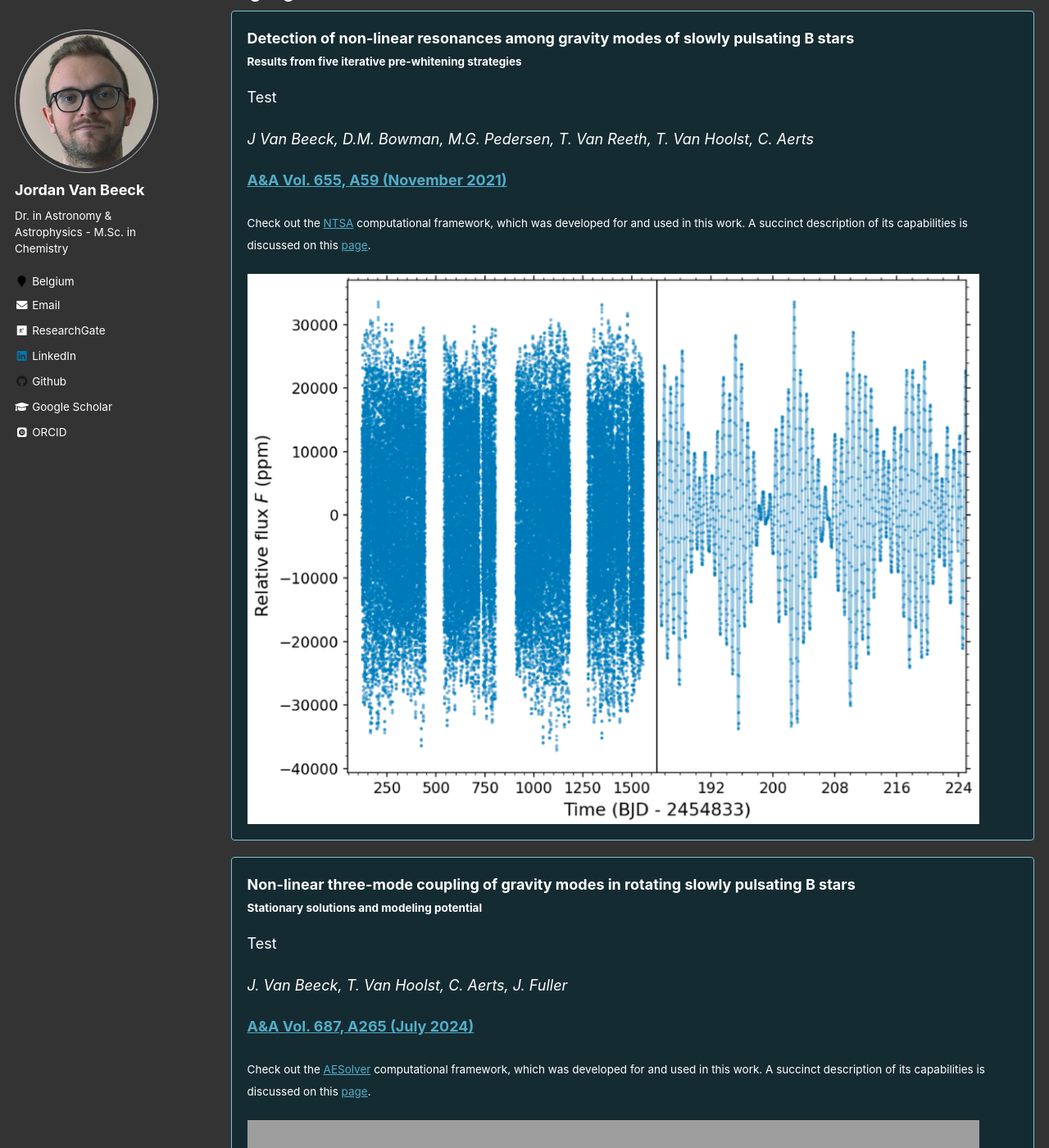
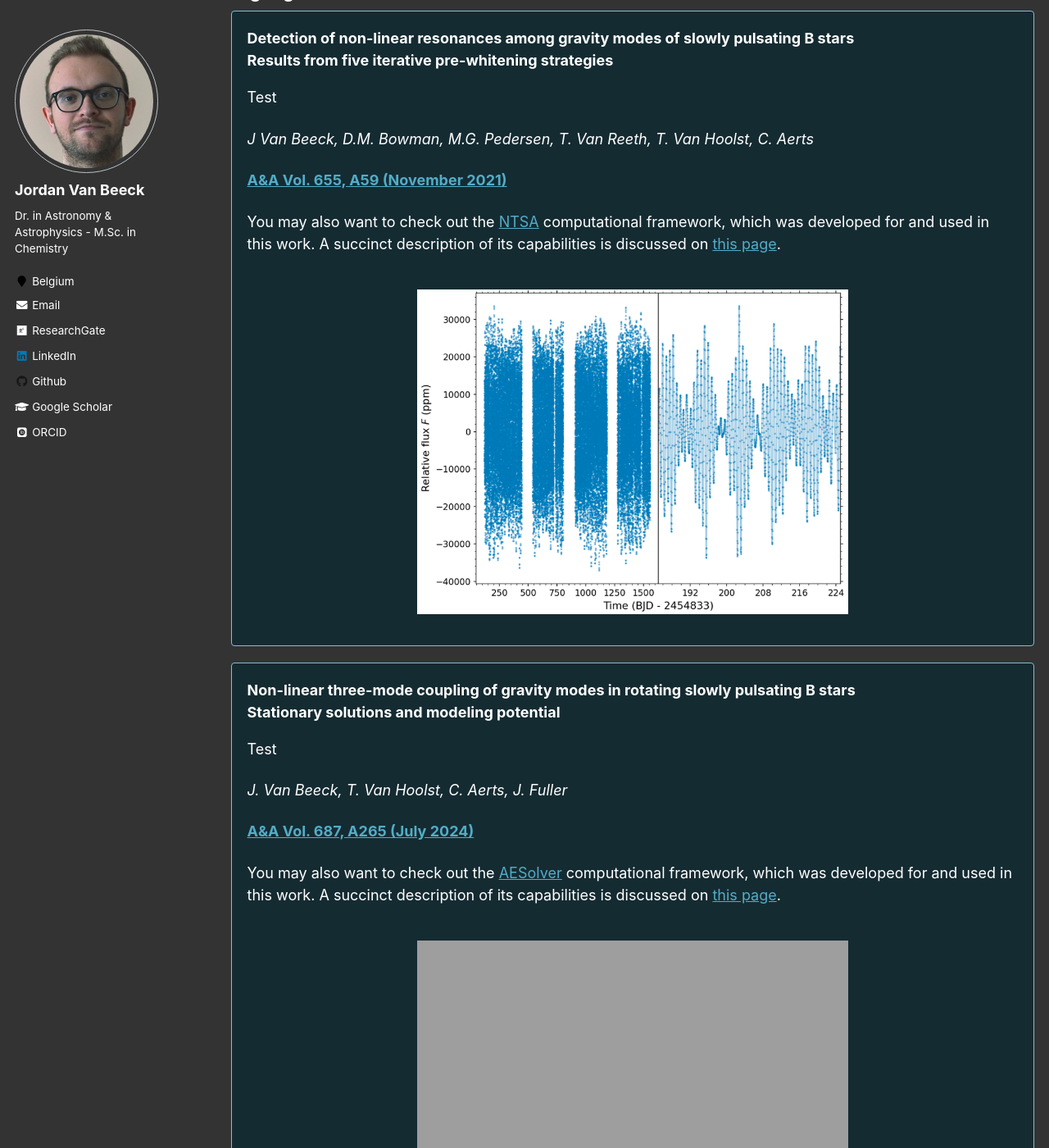
Before and after one commit to JVB11/jvb11.github.io, a Jekyll site: the page built from _pages/publications.md, in a window 1280 px wide and 1400 px high, scrolled down 216 px. Shown: the whole window at 82% size. Built offline with Jekyll 4.4.1, drawn with Linux system fonts in a browser that asks for light colours; some web fonts are replaced.

Commit message:
image styling in publication highlights

```diff
--- a/_data/publication_highlights.yml
+++ b/_data/publication_highlights.yml
@@ -6,7 +6,7 @@
   link:
     url: https://www.aanda.org/articles/aa/full_html/2021/11/aa41572-21/aa41572-21.html
     display: A&A Vol. 655, A59 (November 2021)
-  news: Check out the <a href="https://github.com/JVB11/NTSA">NTSA</a> computational framework, which was developed for and used in this work. A succinct description of its capabilities is discussed on this [page]({{ base_path }}/software/NTSA).
+  news: You may also want to check out the <a href="https://github.com/JVB11/NTSA">NTSA</a> computational framework, which was developed for and used in this work. A succinct description of its capabilities is discussed on [this page]({{ base_path }}/software/NTSA).
 
 - title: "Non-linear three-mode coupling of gravity modes in rotating slowly pulsating B stars"
   subtitle: "Stationary solutions and modeling potential"
@@ -16,4 +16,4 @@
   link:
     url: https://www.aanda.org/articles/aa/full_html/2024/07/aa48369-23/aa48369-23.html
     display: A&A Vol. 687, A265 (July 2024)
-  news: Check out the <a href="https://github.com/JVB11/AESolver">AESolver</a> computational framework, which was developed for and used in this work. A succinct description of its capabilities is discussed on this [page]({{ base_path }}/software/AESolver).
+  news: You may also want to check out the <a href="https://github.com/JVB11/AESolver">AESolver</a> computational framework, which was developed for and used in this work. A succinct description of its capabilities is discussed on [this page]({{ base_path }}/software/AESolver).
--- a/_pages/publications.md
+++ b/_pages/publications.md
@@ -19,12 +19,12 @@ author_profile: true
 
 <div class="col-sm-6 clearfix">
   <div class="well">
-    <pubtit>{{ publi.title }}<br><small>{{ publi.subtitle }}</small></pubtit>
+    <pubtit>{{ publi.title }}<br>{{ publi.subtitle }}</pubtit>
     <p>{{ publi.description }}</p>
     <p><em>{{ publi.authors }}</em></p>
     <p><strong><a href="{{ publi.link.url }}" target="_blank">{{ publi.link.display }}</a></strong></p>
-    <p><small>{{ publi.news | markdownify }}</small></p>
-    <img src="{{ base_path }}/images/publication_highlights/{{ publi.image }}" class="img-responsive" width="95%" style="float: center" />
+    <p>{{ publi.news | markdownify }}</p>
+    <img src="{{ base_path }}/images/publication_highlights/{{ publi.image }}" class="img-responsive" width="60%" style="padding: inherit; margin: auto; display: block;" />
   </div>
 </div>
 
```
